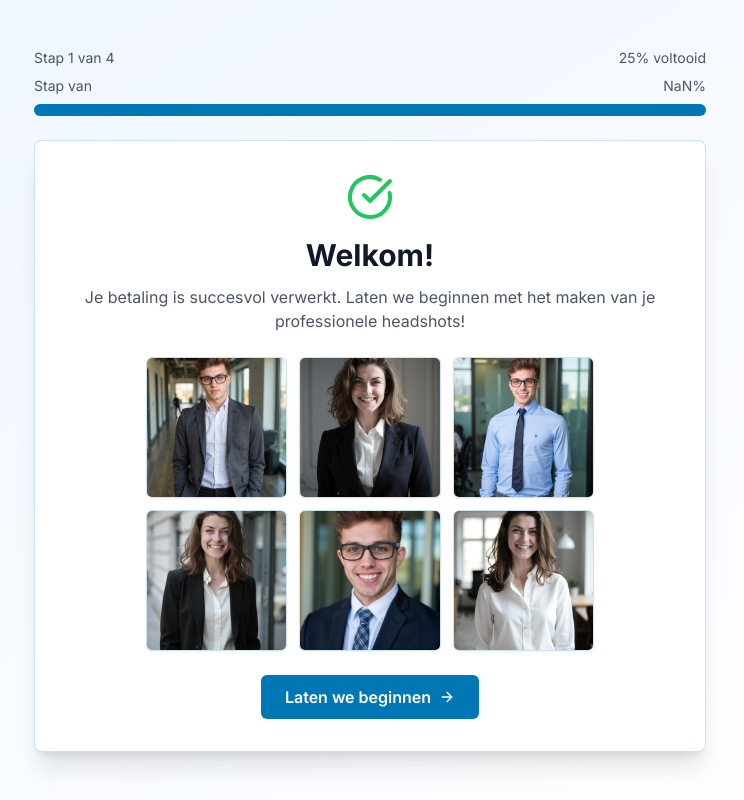
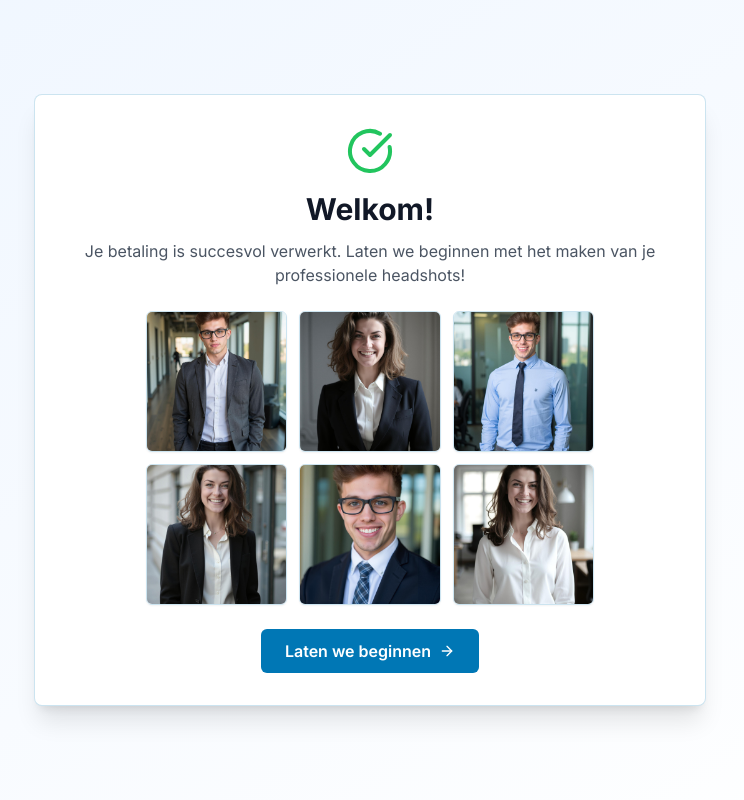
Before and after one commit to Tombcn71/aiportretpro-cb, a Next.js app: page /wizard/welcome in a window 1280 px wide. Shown: the whole page, without its empty margins (270-1014 px from the left). Built offline with nearby package versions, Linux system fonts and the light colour scheme.

Commit message:
fix: remove invalid text from welcome page
Fix syntax error in `app/wizard/welcome/page.tsx`.

Co-authored-by: null <129510290+Tombcn71@users.noreply.github.com>

```diff
--- a/app/wizard/welcome/page.tsx
+++ b/app/wizard/welcome/page.tsx
@@ -31,14 +31,7 @@ export default function WelcomePage() {
   return (
     <div className="min-h-screen bg-gradient-to-br from-blue-50 to-white flex items-center justify-center p-4">
       <div className="w-full max-w-2xl">
-        {/* Progress Bar */}
-        <div className="mb-6">
-          <div className="flex justify-between text-sm text-gray-600 mb-2">
-            <span>Stap 1 van 4</span>
-            <span>25% voltooid</span>
-          </div>
-          <ProgressBar progress={25} />
-        </div>
+
 
         <Card className="border-[#0077B5]/20 shadow-xl">
           <CardContent className="p-6 md:p-8 text-center">
```
